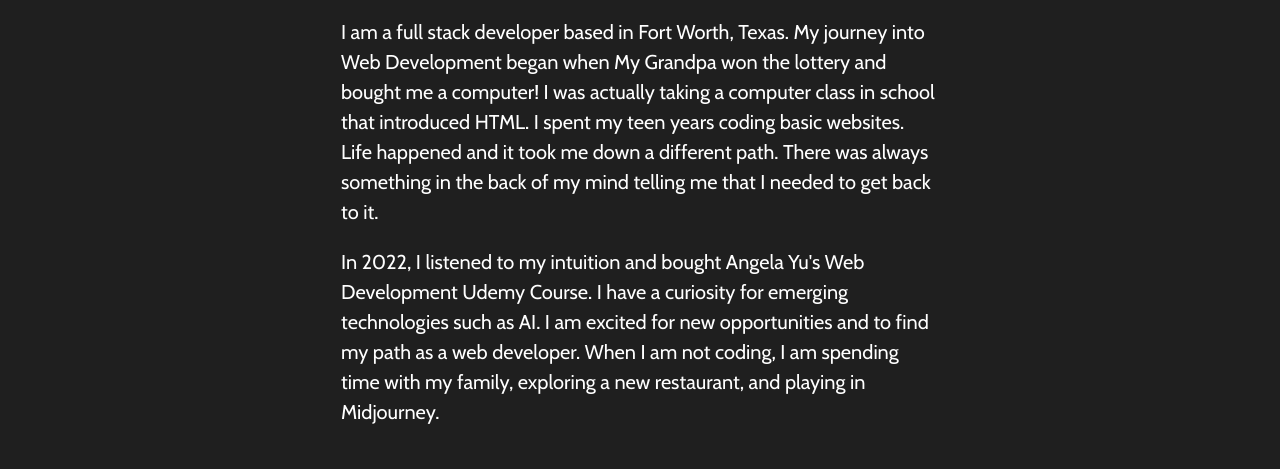
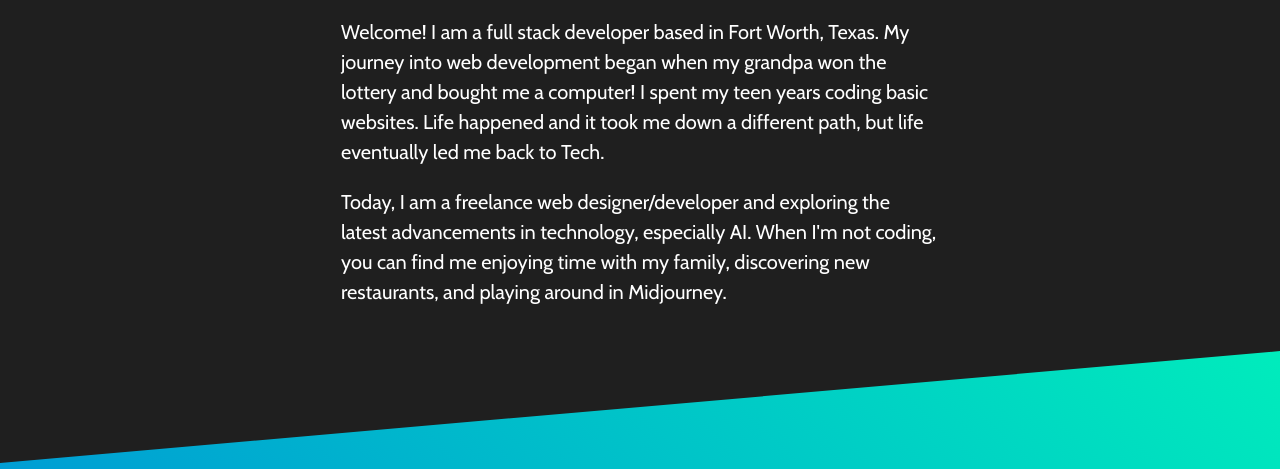
Before and after one commit to kriscodes09/MyPortfolio, a website: page index.html in a window 1280 px wide. Shown: the part 275-744 px from the top of the page. Drawn offline with nearby package versions, Linux system fonts and the light colour scheme; a web font is replaced by a local one.

Commit message:
Update index.html

```diff
--- a/index.html
+++ b/index.html
@@ -21,8 +21,8 @@
       <div class="welcome-container">
         <h2 class="section-intro fade-in">Hi! My name is Krista.</h2>
       </div>
-      <p>I am a full stack developer based in Fort Worth, Texas. My journey into Web Development began when My Grandpa won the lottery and bought me a computer! I was actually taking a computer class in school that introduced HTML. I spent my teen years coding basic websites. Life happened and it took me down a different path. There was always something in the back of my mind telling me that I needed to get back to it. </p>
-      <p>In 2022, I listened to my intuition and bought Angela Yu's Web Development Udemy Course. I have a curiosity for emerging technologies such as AI. I am excited for new opportunities and to find my path as a web developer. When I am not coding, I am spending time with my family, exploring a new restaurant, and playing in Midjourney.</p>
+     <p>Welcome! I am a full stack developer based in Fort Worth, Texas. My journey into web development began when my grandpa won the lottery and bought me a computer! I spent my teen years coding basic websites. Life happened and it took me down a different path, but life eventually led me back to Tech.</p>
+<p>Today, I am a freelance web designer/developer and exploring the latest advancements in technology, especially AI. When I'm not coding, you can find me enjoying time with my family, discovering new restaurants, and playing around in Midjourney.</p>
 
 
     </div>
```
